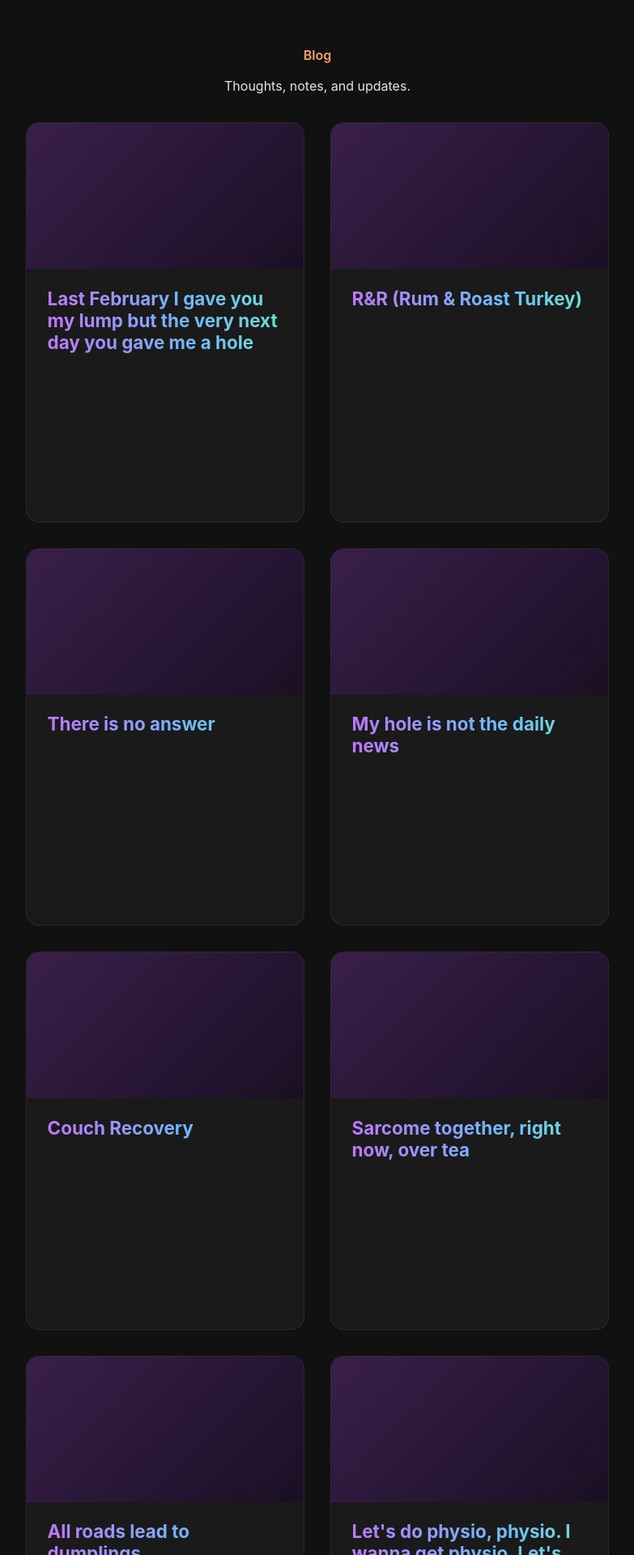
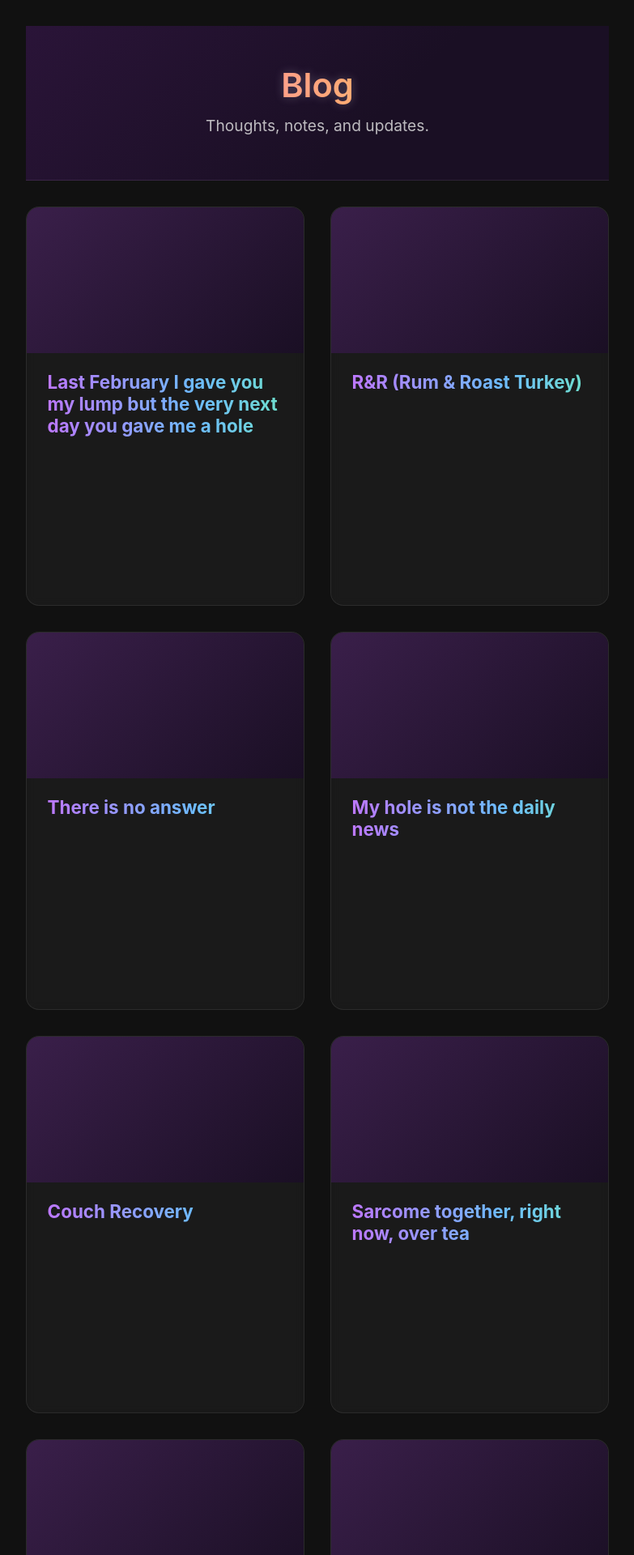
Before and after one commit to Marmitewarlock/suzal, a Jekyll site: the page built from blog.md, in a window 1280 px wide. Shown: the top 1920 px of the page at 81% size, without its empty margins (248-1031 px from the left). Built offline with Jekyll 4.4.1, drawn with Linux system fonts in a browser that asks for light colours.

Commit message:
Update royal-velvet.css

```diff
--- a/assets/css/royal-velvet.css
+++ b/assets/css/royal-velvet.css
@@ -325,6 +325,26 @@
   opacity: 0.85;
 }
 
+.velvet-banner {
+  padding: 3rem 1rem 2rem;
+  background: linear-gradient(135deg, #2a1438, #1a0f24 60%);
+  border-bottom: 1px solid rgba(255, 255, 255, 0.08);
+  text-align: center;
+}
+
+.rv-blog-title {
+  font-size: 2.6rem;
+  margin: 0;
+  color: #f3eaff;
+  text-shadow: 0 0 12px rgba(243, 234, 255, 0.25);
+}
+
+.rv-blog-description {
+  margin-top: 0.6rem;
+  font-size: 1.2rem;
+  opacity: 0.8;
+}
+
 
 /*──────────────────────────────────────────────
   Global Hard Override
```
